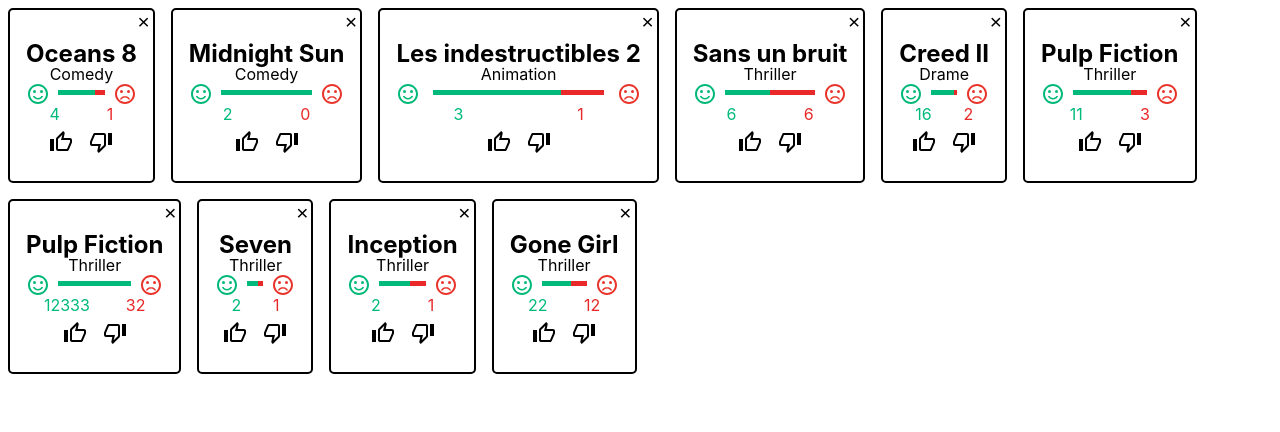
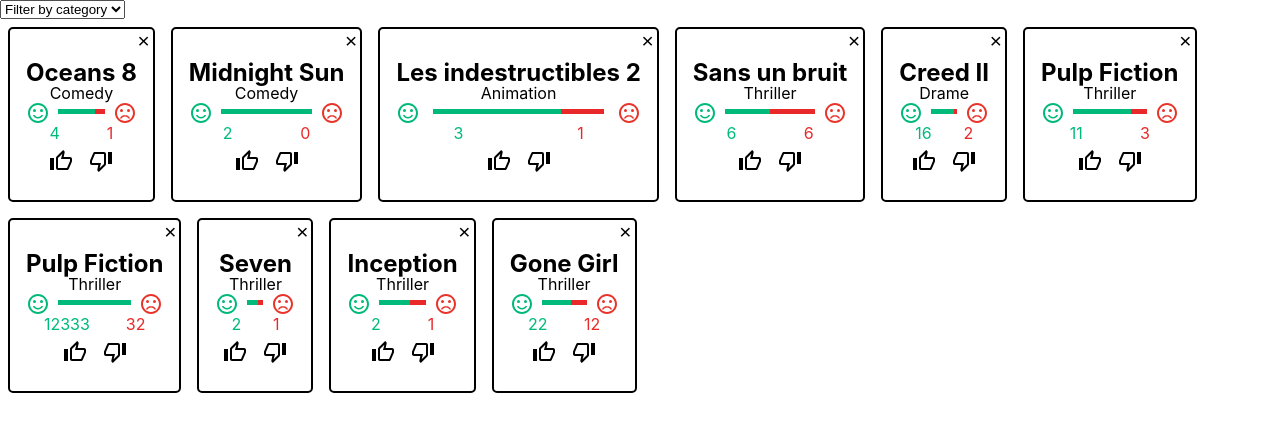
Before and after one commit to Liza-T-XLS/react-interview-movies, a React app: page / in a window 1280 px wide. Built offline with nearby package versions, Linux system fonts and the light colour scheme.

Commit message:
Component: CategoryFilter

```diff
--- a/src/components/App/app.scss
+++ b/src/components/App/app.scss
@@ -1,5 +1,7 @@
-.App {
-  text-align: center;
-  display: flex;
-  flex-wrap: wrap;
+.app {
+  .cards {
+    text-align: center;
+    display: flex;
+    flex-wrap: wrap;
+  }
 }
--- a/src/components/App/index.js
+++ b/src/components/App/index.js
@@ -6,6 +6,7 @@
 import './app.scss';
 
 import Card from '../../containers/Card';
+import CategoryFilter from '../../containers/CategoryFilter';
 
 // == Component
 
@@ -14,10 +15,13 @@
     loadMovies();
   }, [loadMovies]);
   return (
-    <div className="App">
+    <div className="app">
+      <CategoryFilter />
+      <div className="cards">
       {movies.map((movie) => (
         <Card key={movie.id} {...movie} />
       ))}
+      </div>
     </div>
   );
 }
--- /dev/null
+++ b/src/components/CategoryFilter/index.js
@@ -0,0 +1,47 @@
+// == Imports
+
+import React, { useEffect } from 'react';
+import PropTypes from 'prop-types';
+
+import './categoryFilter.scss';
+
+// == Component
+
+const CategoryFilter = ({ movies }) => {
+  useEffect(() => {
+  }, [movies]);
+
+  const categories = movies.map((movie) => (
+    movie.category
+  ));
+
+  let options = [];
+
+  categories.forEach((category) => {
+    let isOption = options.find((option) => option === category);
+    if (!isOption) {
+        options.push(category);
+    }
+  });
+
+  return (
+    <div className="categoryFilter">
+      <select>
+        <option defaultValue="0">Filter by category</option>
+        {options.map((option) =>
+          <option key={option} value={option}>{option}</option>
+        )}
+      </select>
+    </div>
+  );
+}
+
+// == PropTypes
+
+CategoryFilter.propTypes = {
+  movies: PropTypes.array.isRequired,
+};
+
+// == Export
+
+export default CategoryFilter;
--- /dev/null
+++ b/src/containers/CategoryFilter/index.js
@@ -0,0 +1,20 @@
+// == Imports
+
+import { connect } from 'react-redux';
+
+import CategoryFilter from '../../components/CategoryFilter';
+
+const mapStateToProps = (state) => ({
+  movies: state.movies,
+});
+
+const mapDispatchToProps = (dispatch) => ({
+
+});
+
+// == Export
+
+export default connect(
+  mapStateToProps,
+  mapDispatchToProps,
+)(CategoryFilter);
```
Also changed, not shown: src/components/CategoryFilter/categoryFilter.scss (added).
